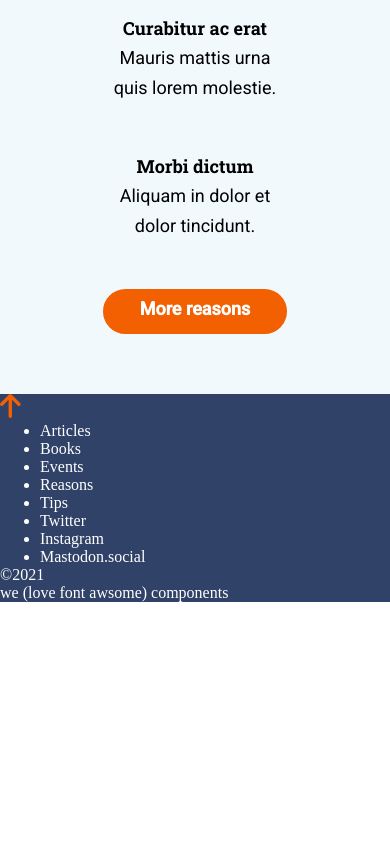
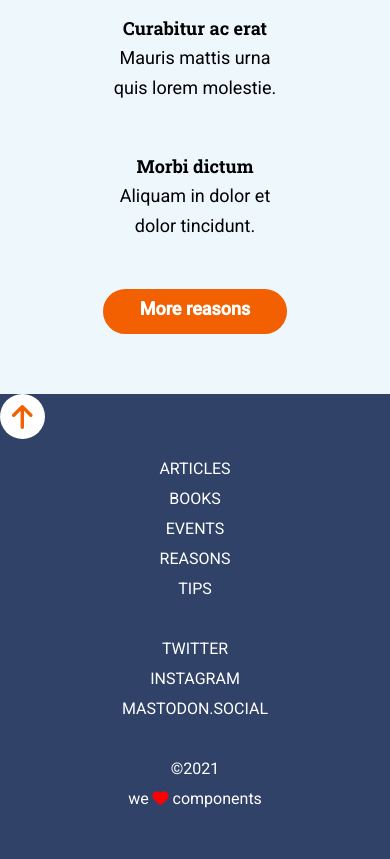
Before and after one commit to MariviEscudero/Anonymous-Proxy, a website: page src/html/index.html in a window 390 px wide. Shown: the part 1460-2319 px from the top of the page. Before the commit the page ends 2062 px from the top, so only its background shows below. Drawn offline with nearby package versions, Linux system fonts and the light colour scheme; files that its build step writes are made by us from their sources; files whose address does not match are found by name.

Commit message:
add footer mobile

```diff
--- a/src/html/index.html
+++ b/src/html/index.html
@@ -5,6 +5,7 @@
   <meta charset="UTF-8" />
   <meta name="viewport" content="width=device-width, initial-scale=1" />
   <title>Evaluación final módulo 1</title>
+  <script src="https://kit.fontawesome.com/adcd08db79.js" crossorigin="anonymous"></script>
   <link rel="preconnect" href="https://fonts.googleapis.com" />
   <link rel="preconnect" href="https://fonts.gstatic.com" crossorigin />
   <link href="https://fonts.googleapis.com/css2?family=Roboto+Slab:wght@700&family=Roboto:wght@400;500&display=swap"
--- a/src/html/partials/footer.html
+++ b/src/html/partials/footer.html
@@ -1,5 +1,7 @@
 <footer class="footer">
-  <img src="./assets/images/ico-arrow.svg" alt="up arrow" title="go up" />
+  <a href="#3-reasons-to-purchase" class="footer__seclink" title="scroll up">
+  </a>
+  <div class="footer__container">
     <nav class="footer__nav">
       <ul class="footer__nav--list1">
         <li>Articles</li>
@@ -17,5 +19,6 @@
       </ul>
     </nav>
     <p> &copy;2021</p>
-  <p>we (love font awsome) components</p>
+    <p>we <i class="fas fa-heart"></i> components</p>
+  </div>
 </footer>
--- a/src/scss/core/_variables.scss
+++ b/src/scss/core/_variables.scss
@@ -18,7 +18,7 @@ $headerscrollcolor: $white;
 $insomniacolor: $lightblue;
 $textsectcolor: $greybrown;
 $buttonscolor: $brightorange;
-$articlebgcolor: #8ccbea1f;
+$articlebgcolor: #8ccbea28;
 /*footer*/
 $footerbgcolor: $darkblue;
 $footercolor: $white;
--- a/src/scss/layout/_footer.scss
+++ b/src/scss/layout/_footer.scss
@@ -1,4 +1,47 @@
 .footer {
   background-color: $footerbgcolor;
   color: $footercolor;
+  font-family: $roboto;
+  font-size: 16px;
+  line-height: 30px;
+  font-weight: 400;
 }
+.footer__container {
+  display: flex;
+  flex-direction: column;
+  justify-content: center;
+  align-items: center;
+  padding: 60px 0px 45px 0px;
+}
+.footer__nav--list1 {
+  list-style-type: none;
+  text-transform: uppercase;
+  display: flex;
+  flex-direction: column;
+  justify-content: center;
+  align-items: center;
+  padding: 0px 0px 30px 0px;
+}
+
+.footer__nav--list2 {
+  list-style-type: none;
+  text-transform: uppercase;
+  display: flex;
+  flex-direction: column;
+  justify-content: center;
+  align-items: center;
+  padding: 0px 0px 30px 0px;
+}
+.fas {
+  color: red;
+}
+.footer__seclink {
+  position: absolute;
+  background-color: $headerscrollcolor;
+  background-image: url("../images/ico-arrow.svg");
+  background-repeat: no-repeat;
+  background-position: center;
+  width: 45px;
+  height: 45px;
+  border-radius: 45px;
+}
```
Lines whose indentation alone changed are shown as unchanged.
